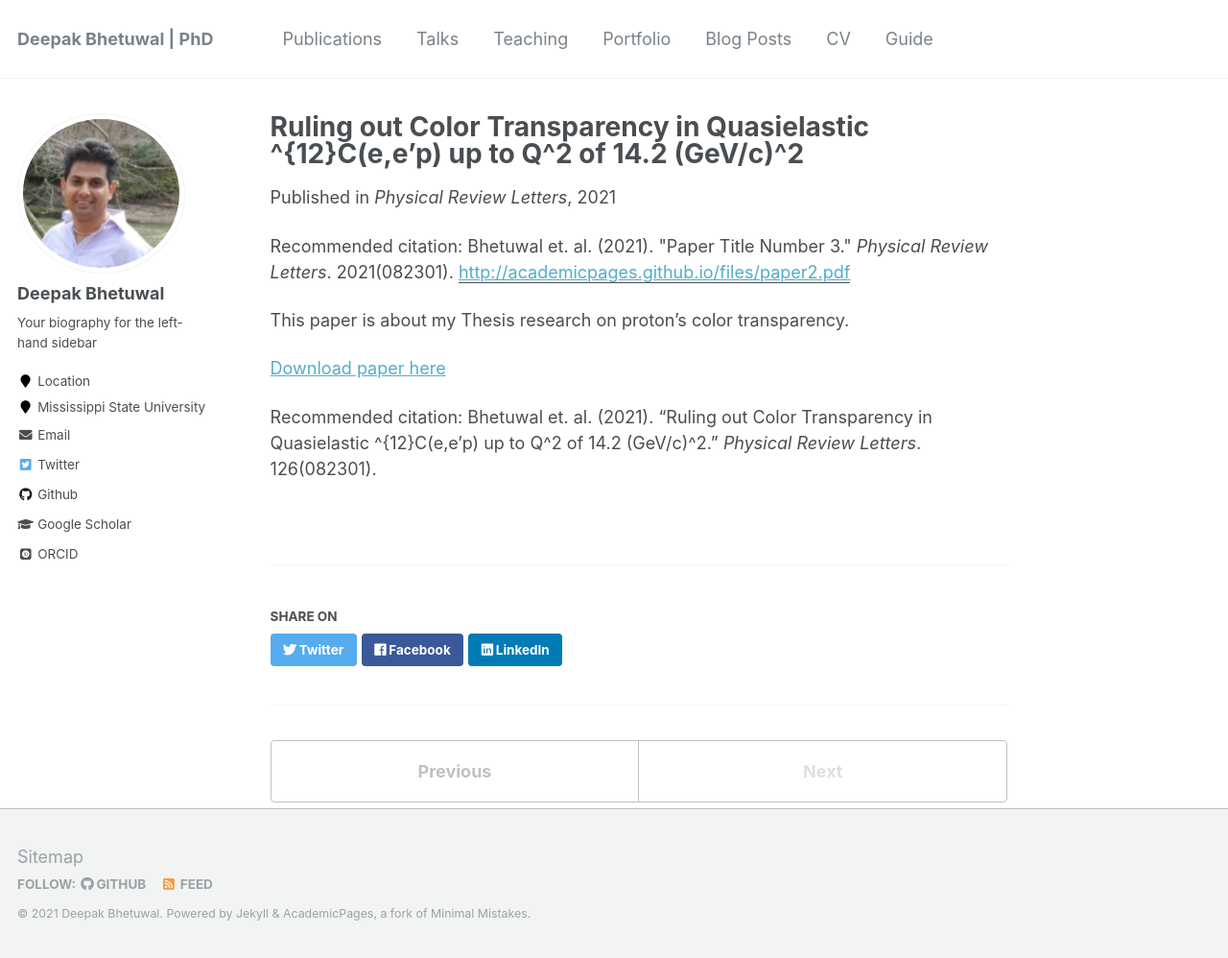
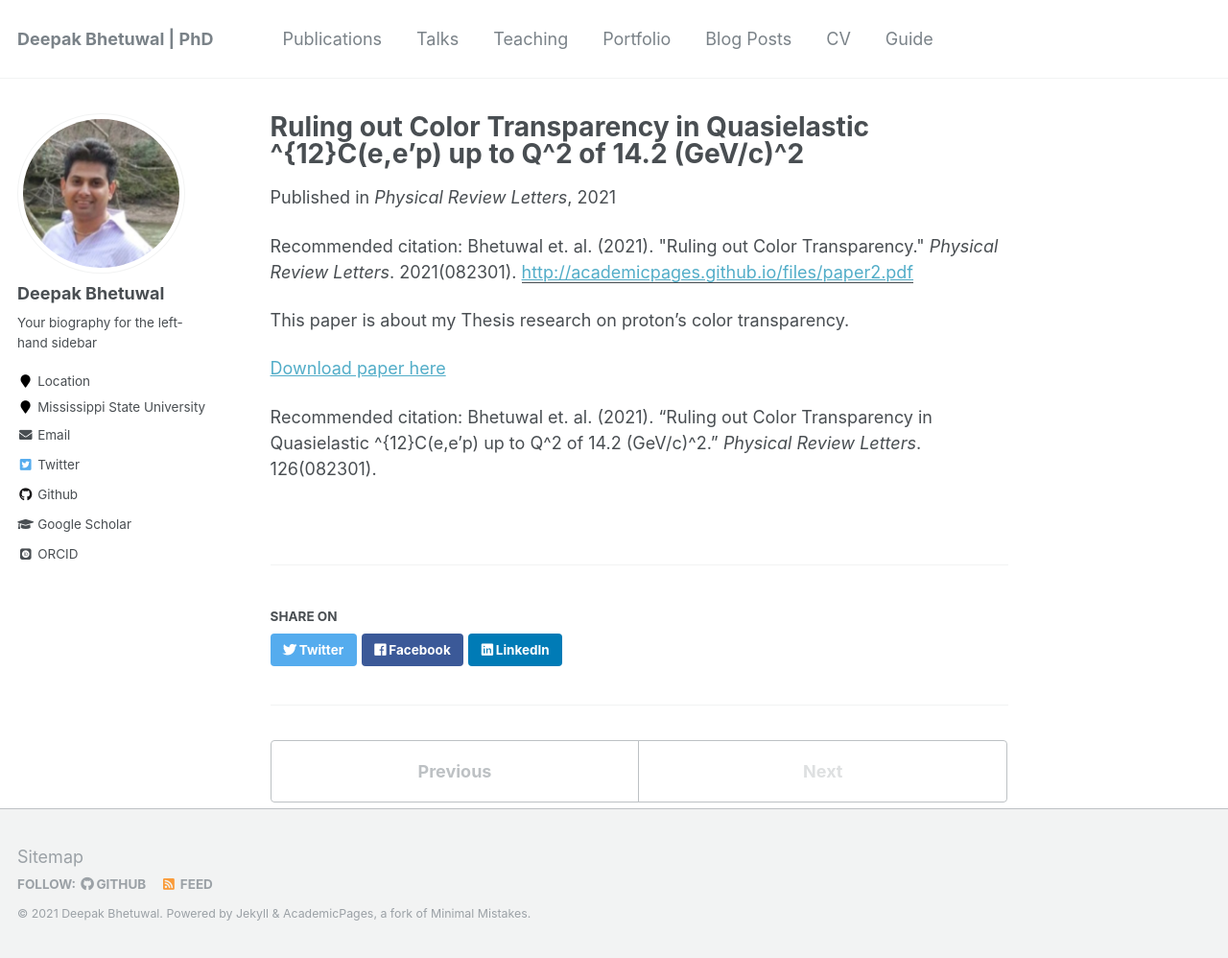
Before and after one commit to dkb208/dkb208.github.io, a Jekyll site: the page built from _publications/2015-10-01-paper-title-number-3.md, in a window 1280 px wide and 998 px high. Shown: the whole window at 96% size. Built offline with Jekyll 4.4.1, drawn with Linux system fonts in a browser that asks for light colours; some web fonts are replaced.

Commit message:
Update 2015-10-01-paper-title-number-3.md

```diff
--- a/_publications/2015-10-01-paper-title-number-3.md
+++ b/_publications/2015-10-01-paper-title-number-3.md
@@ -6,7 +6,7 @@ excerpt: 'This paper is about my thesis research.'
 date: 2021-02-23
 venue: 'Physical Review Letters'
 paperurl: 'http://academicpages.github.io/files/paper2.pdf'
-citation: 'Bhetuwal et. al. (2021). &quot;Paper Title Number 3.&quot; <i>Physical Review Letters</i>. 2021(082301).'
+citation: 'Bhetuwal et. al. (2021). &quot;Ruling out Color Transparency.&quot; <i>Physical Review Letters</i>. 2021(082301).'
 ---
 This paper is about my Thesis research on proton's color transparency.
 
```
